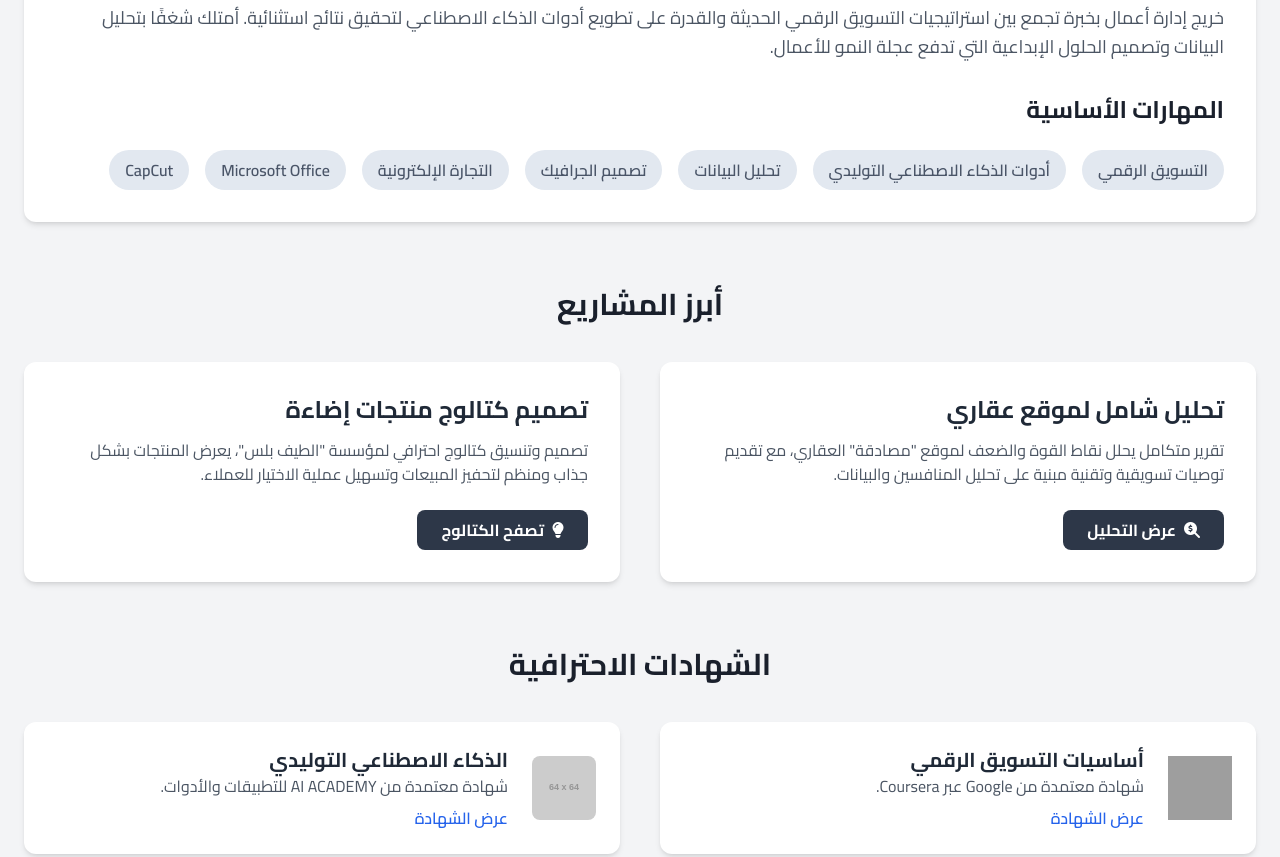
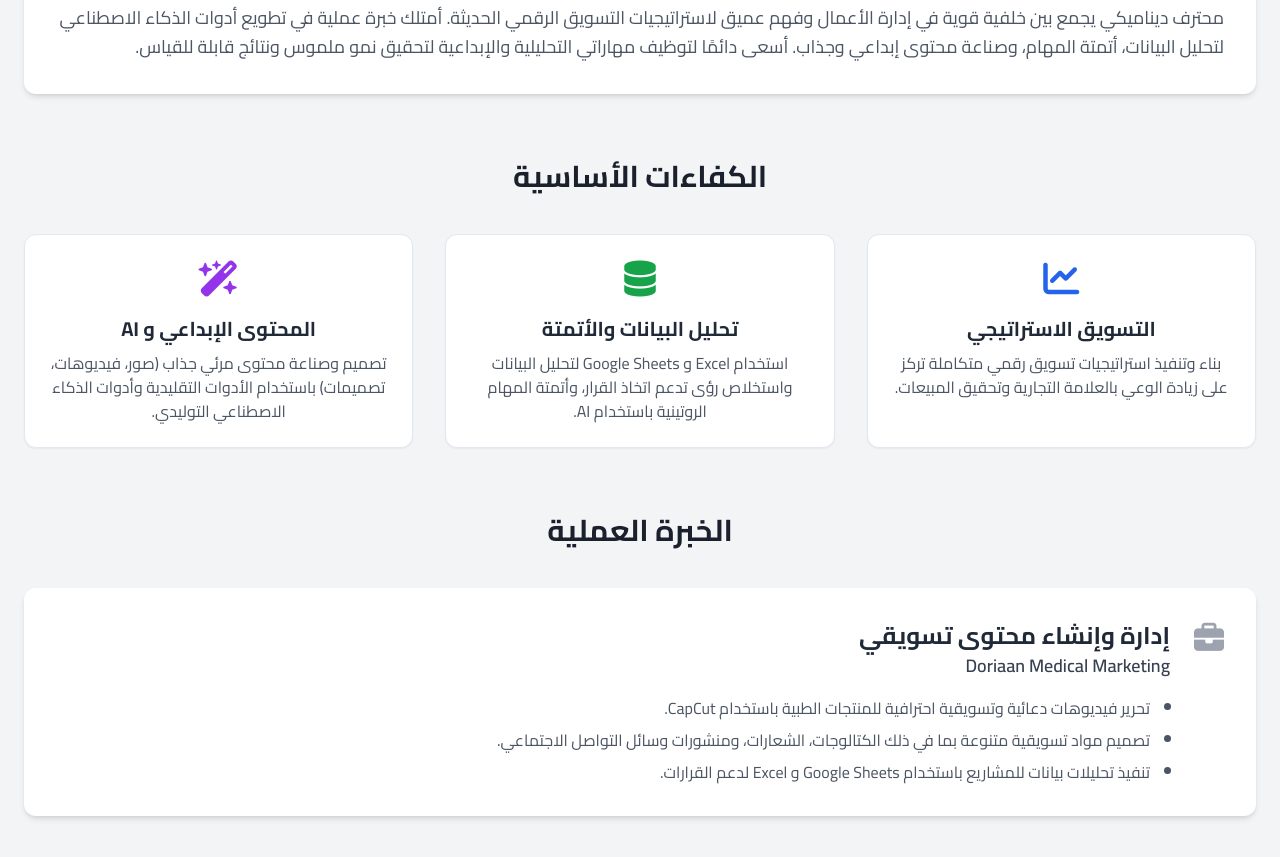
Before and after one commit to egysoli007/myprofile, a plain HTML site: page index.html in a window 1280 px wide. Shown: the part 529-1386 px from the top of the page. Drawn offline with nearby package versions, Linux system fonts and the light colour scheme; grey boxes are pictures that could not be loaded; placeholder pictures from the web are drawn by us.

Commit message:
Update index.html

```diff
--- a/index.html
+++ b/index.html
@@ -3,7 +3,7 @@
 <head>
     <meta charset="UTF-8">
     <meta name="viewport" content="width=device-width, initial-scale=1.0">
-    <title>محمد سليمان | متخصص تسويق رقمي وذكاء اصطناعي</title>
+    <title>محمد سليمان | أخصائي تسويق رقمي ومبدع محتوى</title>
 
     <!-- Tailwind CSS -->
     <script src="https://cdn.tailwindcss.com"></script>
@@ -57,6 +57,9 @@
         .modal {
             transition: opacity 0.3s ease;
         }
+        .competency-card {
+            border: 1px solid #e2e8f0;
+        }
     </style>
 </head>
 <body class="bg-gray-100 text-gray-800">
@@ -72,32 +75,65 @@
     <header class="hero-bg text-white shadow-lg">
         <div class="container mx-auto px-6 py-16 text-center">
             <img src="cv.jpg" alt="صورة محمد سليمان" class="w-40 h-40 mx-auto rounded-full border-4 border-gray-400 object-cover shadow-xl">
-            <h1 class="text-4xl md:text-5xl font-bold mt-6 mb-2" data-lang-key="name">محمد أحمد سليمان</h1>
-            <p class="text-xl md:text-2xl text-gray-300 font-light" data-lang-key="job_title">متخصص في التسويق الرقمي وتطبيقات الذكاء الاصطناعي</p>
+            <h1 class="text-4xl md:text-5xl font-bold mt-6 mb-2" data-lang-key="name">محمد سليمان</h1>
+            <p class="text-xl md:text-2xl text-gray-300 font-light" data-lang-key="job_title">أخصائي تسويق رقمي ومبدع محتوى مدعوم بالذكاء الاصطناعي</p>
         </div>
     </header>
 
     <main class="container mx-auto px-6 py-12">
 
-        <!-- ==== About Me & Skills Section ==== -->
+        <!-- ==== About Me Section ==== -->
         <section id="about" class="mb-16">
             <div class="bg-white p-8 rounded-xl shadow-md">
                 <h2 class="text-3xl font-bold section-title mb-4" data-lang-key="about_me_title">نبذة عني</h2>
-                <p class="text-lg text-gray-600 mb-8 leading-relaxed" data-lang-key="about_me_text">
-                    خريج إدارة أعمال بخبرة تجمع بين استراتيجيات التسويق الرقمي الحديثة والقدرة على تطويع أدوات الذكاء الاصطناعي لتحقيق نتائج استثنائية. أمتلك شغفًا بتحليل البيانات وتصميم الحلول الإبداعية التي تدفع عجلة النمو للأعمال.
+                <p class="text-lg text-gray-600 leading-relaxed" data-lang-key="about_me_text">
+                    محترف ديناميكي يجمع بين خلفية قوية في إدارة الأعمال وفهم عميق لاستراتيجيات التسويق الرقمي الحديثة. أمتلك خبرة عملية في تطويع أدوات الذكاء الاصطناعي لتحليل البيانات، أتمتة المهام، وصناعة محتوى إبداعي وجذاب. أسعى دائمًا لتوظيف مهاراتي التحليلية والإبداعية لتحقيق نمو ملموس ونتائج قابلة للقياس.
                 </p>
+            </div>
+        </section>
 
-                <h3 class="text-2xl font-bold section-title mb-6" data-lang-key="skills_title">المهارات الأساسية</h3>
-                <div class="flex flex-wrap gap-4" id="skills-container">
-                    <span class="tag font-semibold py-2 px-4 rounded-full" data-lang-key="skill1">التسويق الرقمي</span>
-                    <span class="tag font-semibold py-2 px-4 rounded-full" data-lang-key="skill2">أدوات الذكاء الاصطناعي التوليدي</span>
-                    <span class="tag font-semibold py-2 px-4 rounded-full" data-lang-key="skill3">تحليل البيانات</span>
-                    <span class="tag font-semibold py-2 px-4 rounded-full" data-lang-key="skill4">تصميم الجرافيك</span>
-                    <span class="tag font-semibold py-2 px-4 rounded-full" data-lang-key="skill5">التجارة الإلكترونية</span>
-                    <span class="tag font-semibold py-2 px-4 rounded-full" data-lang-key="skill6">Microsoft Office</span>
-                    <span class="tag font-semibold py-2 px-4 rounded-full" data-lang-key="skill7">CapCut</span>
+        <!-- ==== Core Competencies Section ==== -->
+        <section id="competencies" class="mb-16">
+            <h2 class="text-3xl font-bold section-title text-center mb-10" data-lang-key="competencies_title">الكفاءات الأساسية</h2>
+            <div class="grid md:grid-cols-3 gap-8">
+                <!-- Competency 1 -->
+                <div class="competency-card bg-white p-6 rounded-xl shadow-sm text-center">
+                    <div class="text-4xl text-blue-600 mb-4"><i class="fas fa-chart-line"></i></div>
+                    <h3 class="text-xl font-bold mb-2" data-lang-key="competency1_title">التسويق الاستراتيجي</h3>
+                    <p class="text-gray-600" data-lang-key="competency1_desc">بناء وتنفيذ استراتيجيات تسويق رقمي متكاملة تركز على زيادة الوعي بالعلامة التجارية وتحقيق المبيعات.</p>
+                </div>
+                <!-- Competency 2 -->
+                <div class="competency-card bg-white p-6 rounded-xl shadow-sm text-center">
+                    <div class="text-4xl text-green-600 mb-4"><i class="fas fa-database"></i></div>
+                    <h3 class="text-xl font-bold mb-2" data-lang-key="competency2_title">تحليل البيانات والأتمتة</h3>
+                    <p class="text-gray-600" data-lang-key="competency2_desc">استخدام Excel و Google Sheets لتحليل البيانات واستخلاص رؤى تدعم اتخاذ القرار، وأتمتة المهام الروتينية باستخدام AI.</p>
+                </div>
+                <!-- Competency 3 -->
+                <div class="competency-card bg-white p-6 rounded-xl shadow-sm text-center">
+                    <div class="text-4xl text-purple-600 mb-4"><i class="fas fa-magic-wand-sparkles"></i></div>
+                    <h3 class="text-xl font-bold mb-2" data-lang-key="competency3_title">المحتوى الإبداعي و AI</h3>
+                    <p class="text-gray-600" data-lang-key="competency3_desc">تصميم وصناعة محتوى مرئي جذاب (صور، فيديوهات، تصميمات) باستخدام الأدوات التقليدية وأدوات الذكاء الاصطناعي التوليدي.</p>
                 </div>
             </div>
+        </section>
+
+        <!-- ==== Experience Section ==== -->
+        <section id="experience" class="mb-16">
+             <h2 class="text-3xl font-bold section-title text-center mb-10" data-lang-key="experience_title">الخبرة العملية</h2>
+             <div class="bg-white p-8 rounded-xl shadow-md">
+                 <div class="flex items-start">
+                     <div class="text-3xl text-gray-400 ltr:mr-6 rtl:ml-6"><i class="fas fa-briefcase"></i></div>
+                     <div>
+                         <h3 class="text-2xl font-bold" data-lang-key="exp1_title">إدارة وإنشاء محتوى تسويقي</h3>
+                         <p class="text-lg font-semibold text-gray-700" data-lang-key="exp1_company">Doriaan Medical Marketing</p>
+                         <ul class="list-disc ltr:pl-5 rtl:pr-5 mt-4 text-gray-600 space-y-2">
+                            <li data-lang-key="exp1_task1">تحرير فيديوهات دعائية وتسويقية احترافية للمنتجات الطبية باستخدام CapCut.</li>
+                            <li data-lang-key="exp1_task2">تصميم مواد تسويقية متنوعة بما في ذلك الكتالوجات، الشعارات، ومنشورات وسائل التواصل الاجتماعي.</li>
+                            <li data-lang-key="exp1_task3">تنفيذ تحليلات بيانات للمشاريع باستخدام Google Sheets و Excel لدعم القرارات.</li>
+                         </ul>
+                     </div>
+                 </div>
+             </div>
         </section>
 
         <!-- ==== Projects Section ==== -->
@@ -135,7 +171,7 @@
                 <div class="card flex items-center bg-white p-6 rounded-xl shadow-md">
                     <img src="https://upload.wikimedia.org/wikipedia/commons/c/c1/Google_%22G%22_logo.svg" alt="شعار جوجل" class="w-16 h-16 ltr:mr-6 rtl:ml-6">
                     <div>
-                        <h3 class="text-xl font-bold" data-lang-key="cert1_title">أساسيات التسويق الرقمي</h3>
+                        <h3 class="text-xl font-bold" data-lang-key="cert1_title">أساسيات التسويق الرقمي والتجارة الإلكترونية</h3>
                         <p class="text-gray-600" data-lang-key="cert1_issuer">شهادة معتمدة من Google عبر Coursera.</p>
                         <button onclick="openModal('certificate_google.pdf', 'cert1_title')" class="text-blue-600 hover:underline font-semibold mt-2 inline-block" data-lang-key="view_cert">عرض الشهادة</button>
                     </div>
@@ -144,8 +180,8 @@
                 <div class="card flex items-center bg-white p-6 rounded-xl shadow-md">
                      <img src="https://placehold.co/64x64/1a202c/ffffff?text=AI" alt="شعار الذكاء الاصطناعي" class="w-16 h-16 ltr:mr-6 rtl:ml-6 rounded-lg">
                     <div>
-                        <h3 class="text-xl font-bold" data-lang-key="cert2_title">الذكاء الاصطناعي التوليدي</h3>
-                        <p class="text-gray-600" data-lang-key="cert2_issuer">شهادة معتمدة من AI ACADEMY للتطبيقات والأدوات.</p>
+                        <h3 class="text-xl font-bold" data-lang-key="cert2_title">الذكاء الاصطناعي التوليدي: أدوات وتطبيقات</h3>
+                        <p class="text-gray-600" data-lang-key="cert2_issuer">شهادة معتمدة من AI ACADEMY.</p>
                         <button onclick="openModal('certificate_ai.pdf', 'cert2_title')" class="text-blue-600 hover:underline font-semibold mt-2 inline-block" data-lang-key="view_cert">عرض الشهادة</button>
                     </div>
                 </div>
@@ -159,12 +195,15 @@
         <div class="container mx-auto px-6 text-center">
             <h2 class="text-3xl font-bold mb-4" data-lang-key="contact_title">للتواصل</h2>
             <p class="text-gray-300 mb-8" data-lang-key="contact_subtitle">يسعدني تلقي استفساراتكم وفرص التعاون.</p>
-            <div class="flex justify-center items-center gap-8 flex-wrap">
+            <div class="flex justify-center items-center gap-6 sm:gap-8 flex-wrap">
                 <a href="mailto:xmr77022@gmail.com" class="text-lg hover:text-gray-400 transition">
                     <i class="fas fa-envelope ltr:mr-2 rtl:ml-2"></i>xmr77022@gmail.com
                 </a>
                 <a href="https://wa.me/201060867622" target="_blank" class="text-lg hover:text-gray-400 transition">
-                    <i class="fab fa-whatsapp ltr:mr-2 rtl:ml-2"></i><span data-lang-key="whatsapp">واتساب</span>
+                    <i class="fab fa-whatsapp ltr:mr-2 rtl:ml-2"></i><span data-lang-key="whatsapp_eg">واتساب (مصر)</span>
+                </a>
+                <a href="https://wa.me/966537265595" target="_blank" class="text-lg hover:text-gray-400 transition">
+                    <i class="fab fa-whatsapp ltr:mr-2 rtl:ml-2"></i><span data-lang-key="whatsapp_ksa">واتساب (السعودية)</span>
                 </a>
                 <a href="https://t.me/soli3352" target="_blank" class="text-lg hover:text-gray-400 transition">
                     <i class="fab fa-telegram ltr:mr-2 rtl:ml-2"></i><span data-lang-key="telegram">تيليجرام</span>
@@ -193,18 +232,23 @@
     <script>
         const translations = {
             ar: {
-                name: "محمد أحمد سليمان",
-                job_title: "متخصص في التسويق الرقمي وتطبيقات الذكاء الاصطناعي",
+                name: "محمد سليمان",
+                job_title: "أخصائي تسويق رقمي ومبدع محتوى مدعوم بالذكاء الاصطناعي",
                 about_me_title: "نبذة عني",
-                about_me_text: "خريج إدارة أعمال بخبرة تجمع بين استراتيجيات التسويق الرقمي الحديثة والقدرة على تطويع أدوات الذكاء الاصطناعي لتحقيق نتائج استثنائية. أمتلك شغفًا بتحليل البيانات وتصميم الحلول الإبداعية التي تدفع عجلة النمو للأعمال.",
-                skills_title: "المهارات الأساسية",
-                skill1: "التسويق الرقمي",
-                skill2: "أدوات الذكاء الاصطناعي التوليدي",
-                skill3: "تحليل البيانات",
-                skill4: "تصميم الجرافيك",
-                skill5: "التجارة الإلكترونية",
-                skill6: "Microsoft Office",
-                skill7: "CapCut",
+                about_me_text: "محترف ديناميكي يجمع بين خلفية قوية في إدارة الأعمال وفهم عميق لاستراتيجيات التسويق الرقمي الحديثة. أمتلك خبرة عملية في تطويع أدوات الذكاء الاصطناعي لتحليل البيانات، أتمتة المهام، وصناعة محتوى إبداعي وجذاب. أسعى دائمًا لتوظيف مهاراتي التحليلية والإبداعية لتحقيق نمو ملموس ونتائج قابلة للقياس.",
+                competencies_title: "الكفاءات الأساسية",
+                competency1_title: "التسويق الاستراتيجي",
+                competency1_desc: "بناء وتنفيذ استراتيجيات تسويق رقمي متكاملة تركز على زيادة الوعي بالعلامة التجارية وتحقيق المبيعات.",
+                competency2_title: "تحليل البيانات والأتمتة",
+                competency2_desc: "استخدام Excel و Google Sheets لتحليل البيانات واستخلاص رؤى تدعم اتخاذ القرار، وأتمتة المهام الروتينية باستخدام AI.",
+                competency3_title: "المحتوى الإبداعي و AI",
+                competency3_desc: "تصميم وصناعة محتوى مرئي جذاب (صور، فيديوهات، تصميمات) باستخدام الأدوات التقليدية وأدوات الذكاء الاصطناعي التوليدي.",
+                experience_title: "الخبرة العملية",
+                exp1_title: "إدارة وإنشاء محتوى تسويقي",
+                exp1_company: "Doriaan Medical Marketing",
+                exp1_task1: "تحرير فيديوهات دعائية وتسويقية احترافية للمنتجات الطبية باستخدام CapCut.",
+                exp1_task2: "تصميم مواد تسويقية متنوعة بما في ذلك الكتالوجات، الشعارات، ومنشورات وسائل التواصل الاجتماعي.",
+                exp1_task3: "تنفيذ تحليلات بيانات للمشاريع باستخدام Google Sheets و Excel لدعم القرارات.",
                 projects_title: "أبرز المشاريع",
                 project1_title: "تحليل شامل لموقع عقاري",
                 project1_desc: "تقرير متكامل يحلل نقاط القوة والضعف لموقع \"مصادقة\" العقاري، مع تقديم توصيات تسويقية وتقنية مبنية على تحليل المنافسين والبيانات.",
@@ -213,30 +257,36 @@
                 project2_desc: "تصميم وتنسيق كتالوج احترافي لمؤسسة \"الطيف بلس\"، يعرض المنتجات بشكل جذاب ومنظم لتحفيز المبيعات وتسهيل عملية الاختيار للعملاء.",
                 view_catalog: "تصفح الكتالوج",
                 certs_title: "الشهادات الاحترافية",
-                cert1_title: "أساسيات التسويق الرقمي",
+                cert1_title: "أساسيات التسويق الرقمي والتجارة الإلكترونية",
                 cert1_issuer: "شهادة معتمدة من Google عبر Coursera.",
-                cert2_title: "الذكاء الاصطناعي التوليدي",
-                cert2_issuer: "شهادة معتمدة من AI ACADEMY للتطبيقات والأدوات.",
+                cert2_title: "الذكاء الاصطناعي التوليدي: أدوات وتطبيقات",
+                cert2_issuer: "شهادة معتمدة من AI ACADEMY.",
                 view_cert: "عرض الشهادة",
                 contact_title: "للتواصل",
                 contact_subtitle: "يسعدني تلقي استفساراتكم وفرص التعاون.",
-                whatsapp: "واتساب",
+                whatsapp_eg: "واتساب (مصر)",
+                whatsapp_ksa: "واتساب (السعودية)",
                 telegram: "تيليجرام",
                 footer_note: "تم تصميم وتطوير هذه الصفحة بكل شغف.",
             },
             en: {
-                name: "Mohamed Ahmed Soliman",
-                job_title: "Digital Marketing & AI Applications Specialist",
+                name: "Mohamed Soliman",
+                job_title: "Digital Marketing Specialist & AI-Powered Content Creator",
                 about_me_title: "About Me",
-                about_me_text: "A business administration graduate with expertise combining modern digital marketing strategies and the ability to leverage AI tools for exceptional results. I have a passion for data analysis and designing creative solutions that drive business growth.",
-                skills_title: "Core Skills",
-                skill1: "Digital Marketing",
-                skill2: "Generative AI Tools",
-                skill3: "Data Analysis",
-                skill4: "Graphic Design",
-                skill5: "E-commerce",
-                skill6: "Microsoft Office",
-                skill7: "CapCut",
+                about_me_text: "A dynamic professional blending a strong business administration background with a deep understanding of modern digital marketing strategies. I have hands-on experience in leveraging AI tools for data analysis, task automation, and creating engaging content. I always strive to apply my analytical and creative skills to achieve tangible growth and measurable results.",
+                competencies_title: "Core Competencies",
+                competency1_title: "Strategic Marketing",
+                competency1_desc: "Building and implementing integrated digital marketing strategies focused on increasing brand awareness and driving sales.",
+                competency2_title: "Data Analysis & Automation",
+                competency2_desc: "Using Excel and Google Sheets to analyze data for decision support, and automating routine tasks using AI.",
+                competency3_title: "Creative Content & AI",
+                competency3_desc: "Designing and producing engaging visual content (images, videos, designs) using traditional and generative AI tools.",
+                experience_title: "Work Experience",
+                exp1_title: "Marketing Content Management & Creation",
+                exp1_company: "Doriaan Medical Marketing",
+                exp1_task1: "Editing professional promotional and marketing videos for medical products using CapCut.",
+                exp1_task2: "Designing various marketing materials including catalogs, logos, and social media posts.",
+                exp1_task3: "Conducting project data analysis using Google Sheets and Excel to support decisions.",
                 projects_title: "Featured Projects",
                 project1_title: "Comprehensive Real Estate Website Analysis",
                 project1_desc: "An integrated report analyzing the strengths and weaknesses of the \"Musadaqah\" real estate website, providing marketing and technical recommendations based on competitor and data analysis.",
@@ -245,14 +295,15 @@
                 project2_desc: "Designing and formatting a professional catalog for \"Al-Taif Plus Est.\", showcasing products attractively and orderly to boost sales and simplify customer selection.",
                 view_catalog: "Browse Catalog",
                 certs_title: "Professional Certificates",
-                cert1_title: "Foundations of Digital Marketing",
+                cert1_title: "Foundations of Digital Marketing & E-commerce",
                 cert1_issuer: "Certified by Google via Coursera.",
-                cert2_title: "Generative Artificial Intelligence",
-                cert2_issuer: "Certified by AI ACADEMY for Tools & Applications.",
+                cert2_title: "Generative AI: Tools & Applications",
+                cert2_issuer: "Certified by AI ACADEMY.",
                 view_cert: "View Certificate",
                 contact_title: "Contact Me",
                 contact_subtitle: "I'd be happy to receive your inquiries and collaboration opportunities.",
-                whatsapp: "WhatsApp",
+                whatsapp_eg: "WhatsApp (Egypt)",
+                whatsapp_ksa: "WhatsApp (KSA)",
                 telegram: "Telegram",
                 footer_note: "This page was designed and developed with passion.",
             }
```
